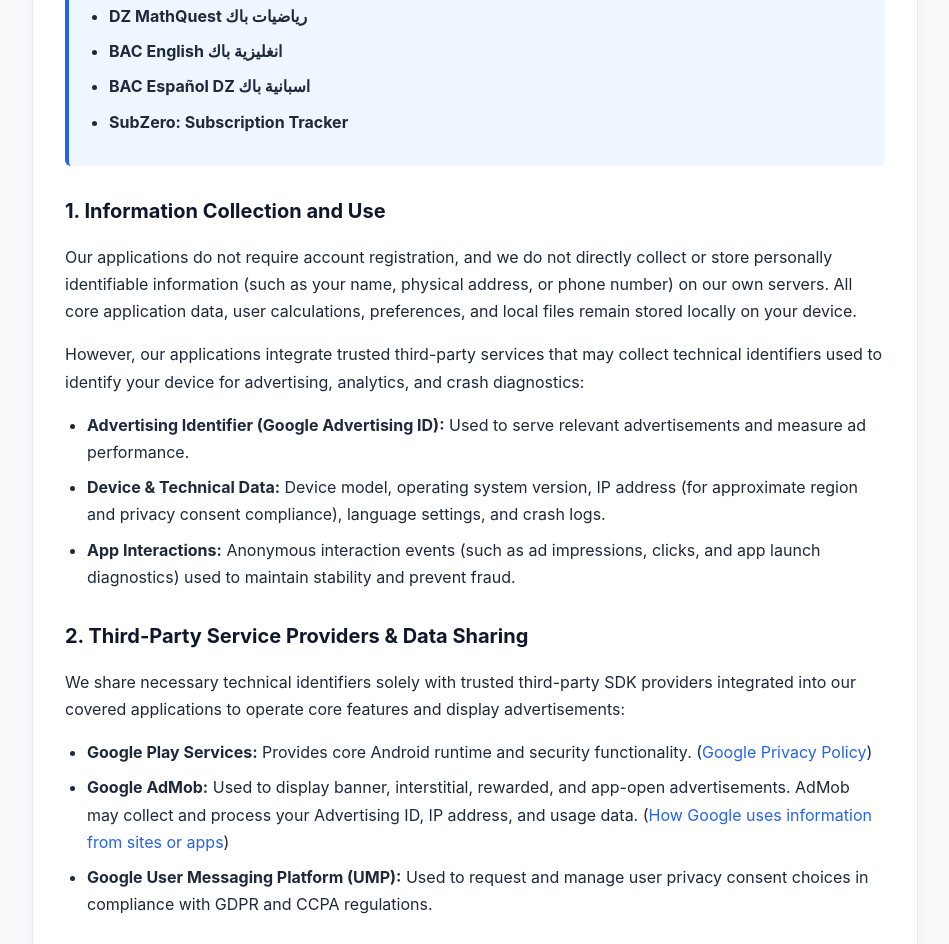
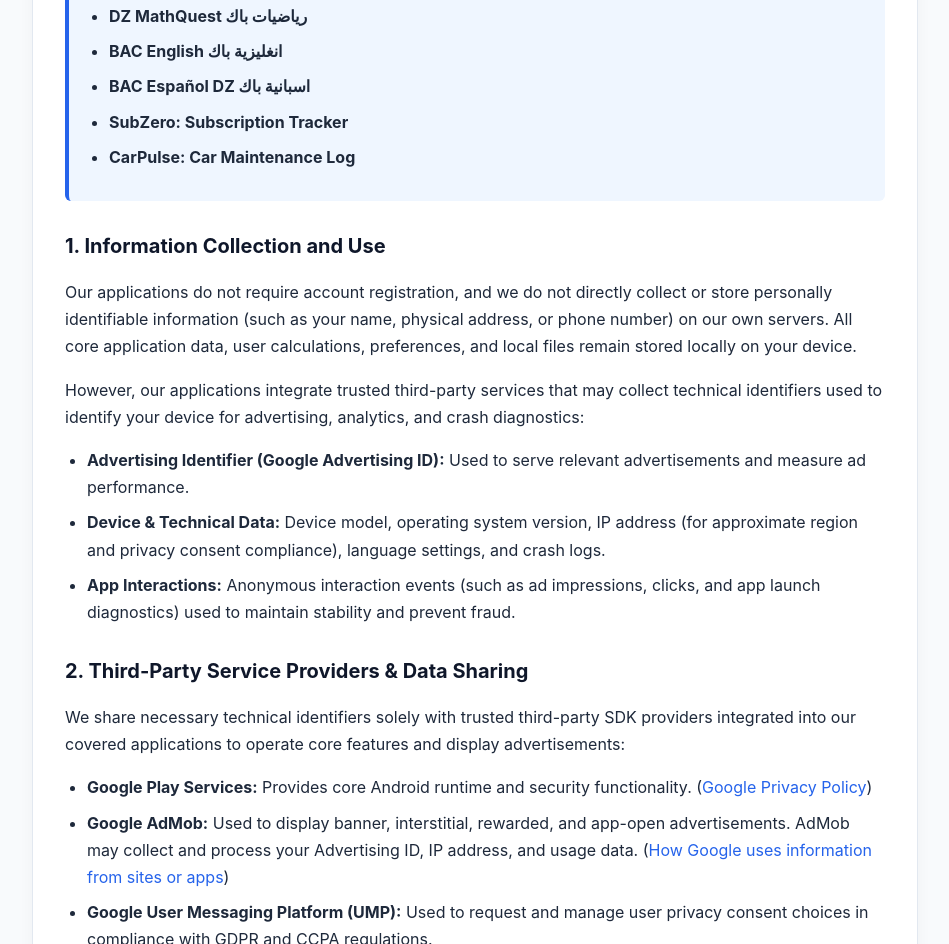
Before and after one commit to Sabir-Makhlouf/Sabir-Makhlouf.github.io, a plain HTML site: page privacy-policy.html in a window 1280 px wide. Shown: the part 991-1935 px from the top of the page, without its empty margins (165-1114 px from the left). Drawn offline with Linux system fonts and the light colour scheme.

Commit message:
Update privacy-policy.html

```diff
--- a/privacy-policy.html
+++ b/privacy-policy.html
@@ -120,6 +120,7 @@
         <li><strong>BAC English انغليزية باك</strong></li>
         <li><strong>BAC Español DZ اسبانية باك</strong></li>
         <li><strong>SubZero: Subscription Tracker</strong></li>
+        <li><strong>CarPulse: Car Maintenance Log</strong></li>
 
       </ul>
     </div>
```
